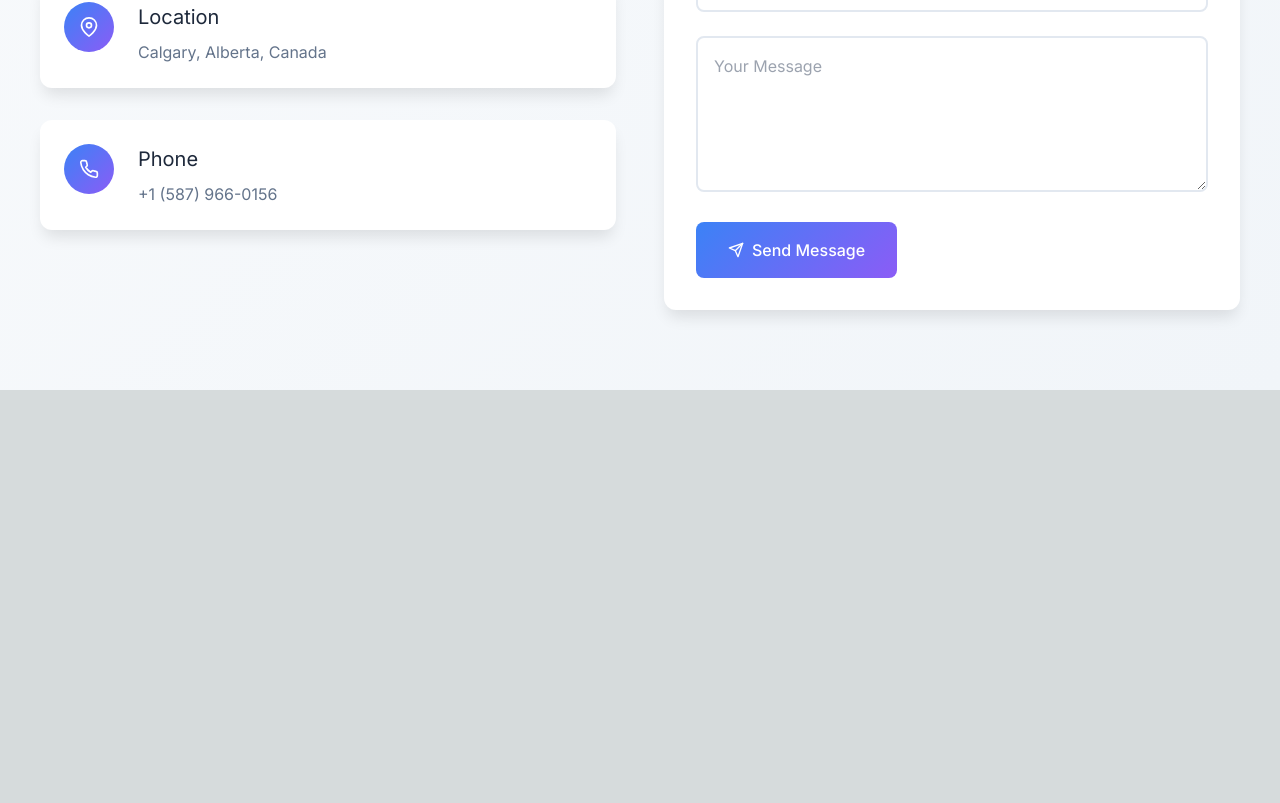
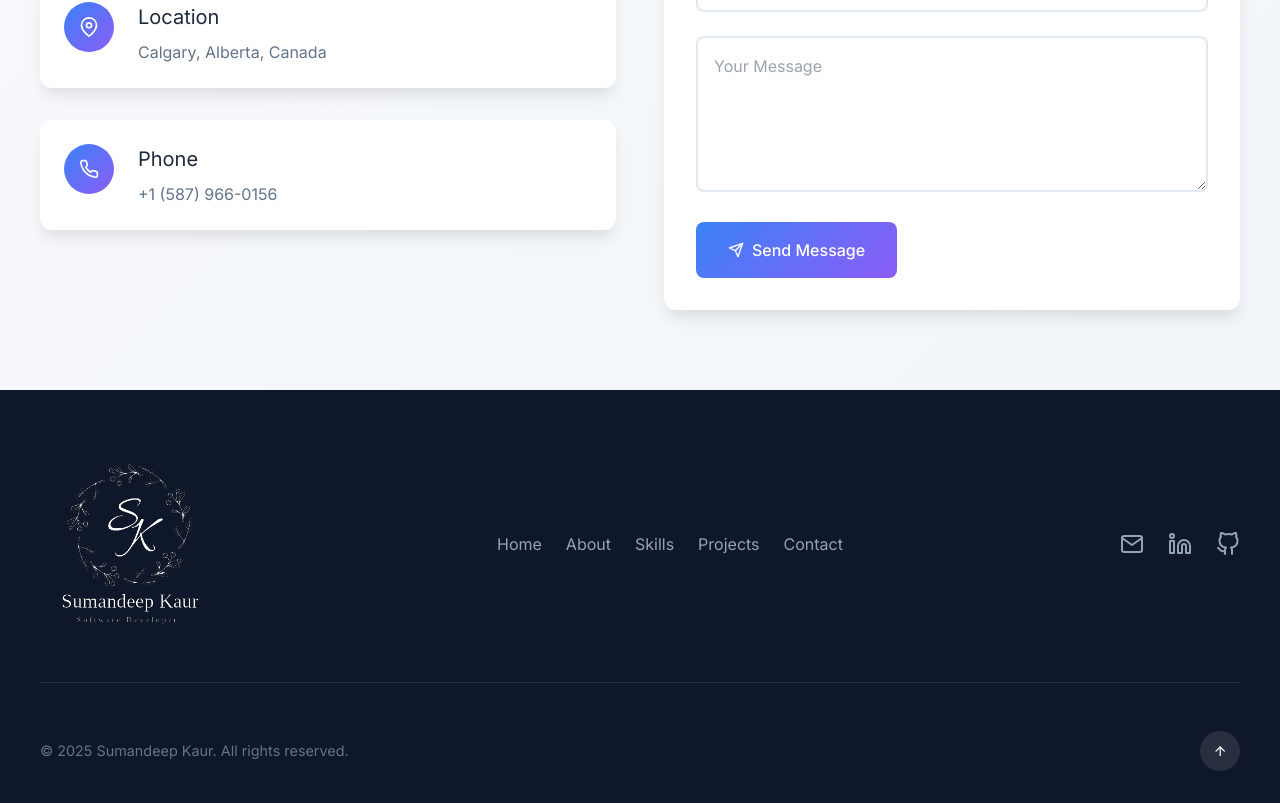
Before and after one commit to Suman-Dhillon/myportfolio, a Next.js app: page / in a window 1280 px wide. Shown: the part 3000-3803 px from the top of the page. Before the commit the page ends 3390 px from the top, so only its background shows below. Built offline with nearby package versions, Linux system fonts and the light colour scheme.

Commit message:
Footer added with new logo

```diff
--- a/app/components/contact/contact.css
+++ b/app/components/contact/contact.css
@@ -20,16 +20,14 @@
 
 .section-title {
   font-size: 2.5rem;
-  color: #1e293b;
+  font-weight: bolder;
+  color: darkslategrey !important;
   margin-bottom: 1rem;
-  background: linear-gradient(90deg, #3b82f6, #8b5cf6);
-  -webkit-background-clip: text;
-  background-clip: text;
-  color: transparent;
 }
 
 .section-subtitle {
   font-size: 1.1rem;
+  font-style: italic;
   color: #64748b;
   max-width: 600px;
   margin: 0 auto;
--- /dev/null
+++ b/app/components/footer/footer.css
@@ -0,0 +1,190 @@
+/* Footer Section */
+footer {
+    padding: 10px 0; /* Reduced top and bottom padding */
+    margin: 0; /* Remove any default margins */
+  }
+
+.footer-section {
+    background: #0f172a;
+    color: #f8fafc;
+    padding: 4rem 2rem 2rem;
+    position: relative;
+  }
+
+  .footer-container {
+    max-width: 1200px;
+    margin: 0 auto;
+    display: flex;
+    flex-direction: column;
+    gap: 3rem;
+  }
+
+  /* Top Section */
+  .footer-top {
+    text-align: center;
+    padding-bottom: 3rem;
+    border-bottom: 1px solid rgba(255, 255, 255, 0.1);
+  }
+
+  .footer-heading {
+    font-size: 2rem;
+    margin-bottom: 1.5rem;
+    background: linear-gradient(90deg, #3b82f6, #8b5cf6);
+    -webkit-background-clip: text;
+    background-clip: text;
+    color: transparent;
+  }
+
+  .contact-btn {
+    background: linear-gradient(135deg, #3b82f6, #8b5cf6);
+    color: white;
+    border: none;
+    padding: 0.8rem 2rem;
+    border-radius: 8px;
+    font-size: 1rem;
+    font-weight: 500;
+    cursor: pointer;
+    transition: all 0.3s ease;
+  }
+
+  .contact-btn:hover {
+    box-shadow: 0 5px 15px rgba(59, 130, 246, 0.4);
+    transform: translateY(-2px);
+  }
+
+  /* Middle Section */
+  .footer-middle {
+    display: grid;
+    grid-template-columns: auto 1fr auto; /* Logo | Links | Socials */
+    align-items: center;
+    gap: 2rem;
+    padding-bottom: 3rem;
+    border-bottom: 1px solid rgba(255, 255, 255, 0.1);
+  }
+
+  .footer-links {
+    display: flex;
+    flex-wrap: wrap;
+    gap: 1.5rem;
+    justify-content: center;
+  }
+
+  .footer-links a {
+    color: #94a3b8;
+    text-decoration: none;
+    transition: color 0.3s ease;
+  }
+
+  .footer-links a:hover {
+    color: #3b82f6;
+  }
+
+  .footer-socials {
+    display: flex;
+    gap: 1.5rem;
+    justify-content: flex-end;
+  }
+
+  .social-icon {
+    font-size: 1.5rem;
+    color: #94a3b8;
+    transition: all 0.3s ease;
+  }
+
+  .social-icon:hover {
+    color: #3b82f6;
+    transform: translateY(-3px);
+  }
+
+  /* Bottom Section */
+  .footer-bottom {
+    display: flex;
+    justify-content: space-between;
+    align-items: center;
+    color: #64748b;
+    font-size: 0.9rem;
+  }
+
+  .back-to-top {
+    background: rgba(255, 255, 255, 0.1);
+    width: 40px;
+    height: 40px;
+    border-radius: 50%;
+    display: flex;
+    align-items: center;
+    justify-content: center;
+    border: none;
+    color: white;
+    cursor: pointer;
+    transition: all 0.3s ease;
+  }
+
+  .back-to-top:hover {
+    background: #3b82f6;
+    transform: translateY(-3px);
+  }
+
+  /* Responsive Design */
+  @media (max-width: 768px) {
+    .footer-middle {
+      grid-template-columns: 1fr;
+      gap: 2rem;
+      text-align: center;
+    }
+
+    .footer-socials {
+        display: flex;
+        gap: 1.5rem;
+        justify-content: flex-end;
+    }
+
+    .footer-bottom {
+      flex-direction: column;
+      gap: 1rem;
+    }
+
+    .footer-heading {
+      font-size: 1.5rem;
+    }
+  }
+
+  /* Logo Styling */
+  .footer-logo {
+    display: flex;
+    align-items: center;
+    height: 100%; /* Match row height */
+  }
+
+  .logo-image {
+    height: 40px; /* Fixed height to match social icons */
+    width: auto; /* Maintain aspect ratio */
+    max-width: 180px; /* Prevent overflow */
+    transition: transform 0.3s ease;
+  }
+
+  /* If you want a colored logo on hover */
+    .logo-image:hover {
+    transform: scale(1.05);
+  }
+
+  /* For dark backgrounds, you might want: */
+  .dark .logo-image {
+    filter: none; /* Shows original logo colors */
+  }
+
+  /* Responsive adjustments */
+@media (max-width: 768px) {
+    .footer-logo {
+      justify-content: center;
+    }
+
+    .logo-image {
+      width: 200px; /* Slightly smaller on mobile */
+    }
+  }
+
+  @media (max-width: 480px) {
+    .logo-image {
+      width: 180px; /* Even smaller for very small devices */
+    }
+  }
--- /dev/null
+++ b/app/components/footer/footer.js
@@ -0,0 +1,77 @@
+"use client";
+import React from 'react';
+import { motion } from 'framer-motion';
+import {
+  FiGithub,
+  FiLinkedin,
+  FiMail,
+  FiArrowUp
+} from 'react-icons/fi';
+import Image from 'next/image';
+import './Footer.css';
+
+const Footer = () => {
+  const scrollToTop = () => {
+    window.scrollTo({
+      top: 0,
+      behavior: 'smooth'
+    });
+  };
+
+  return (
+    <footer className="footer-section">
+      <div className="footer-container">
+        {/* Top Section */}
+        <div className="footer-middle">
+        <div className="footer-logo">
+            <Image
+              src="/logo-white.png" // Update with your logo path
+              alt="Sumandeep Kaur Logo"
+              width={240}
+              height={64}
+              style={{ width: '100%', height: 'auto' }}
+              className="logo-image"
+            />
+          </div>
+
+          <div className="footer-links">
+            <a href="#home">Home</a>
+            <a href="#about">About</a>
+            <a href="#skills">Skills</a>
+            <a href="#projects">Projects</a>
+            <a href="#contact">Contact</a>
+          </div>
+
+          <div className="footer-socials">
+            <a href="mailto:sumandeepdkaur@gmail.com">
+              <FiMail className="social-icon" />
+            </a>
+            <a href="https://www.linkedin.com/in/sumandeep-kaur01/" target="_blank" rel="noopener noreferrer">
+              <FiLinkedin className="social-icon" />
+            </a>
+            <a href="https://github.com/Suman-Dhillon" target="_blank" rel="noopener noreferrer">
+              <FiGithub className="social-icon" />
+            </a>
+          </div>
+        </div>
+
+        {/* Bottom Section */}
+        <div className="footer-bottom">
+          <p>© {new Date().getFullYear()} Sumandeep Kaur. All rights reserved.</p>
+
+          <motion.button
+            whileHover={{ scale: 1.1 }}
+            whileTap={{ scale: 0.9 }}
+            className="back-to-top"
+            onClick={scrollToTop}
+            aria-label="Back to top"
+          >
+            <FiArrowUp />
+          </motion.button>
+        </div>
+      </div>
+    </footer>
+  );
+};
+
+export default Footer;
--- a/app/page.js
+++ b/app/page.js
@@ -4,6 +4,7 @@ import About from "./components/About/About";
 import Navbar from "./components/Navbar/Navbar";
 import Skills from "./components/skills/skills";
 import Contact from "./components/contact/contact";
+import Footer from "./components/footer/footer";
 
 export default function Page() {
   return (
@@ -13,6 +14,7 @@ export default function Page() {
       <About />
       <Skills />
       <Contact />
+      <Footer />
     </>
   );
 }
```
Also changed, not shown: app/components/footer.js (deleted), public/logo-black.png (added), public/logo-white.png (added).
